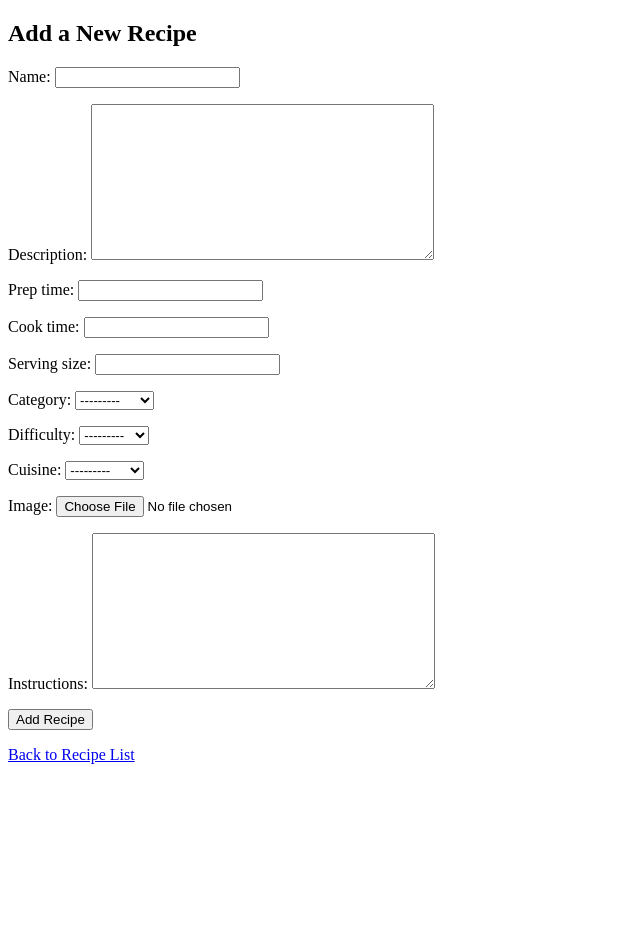
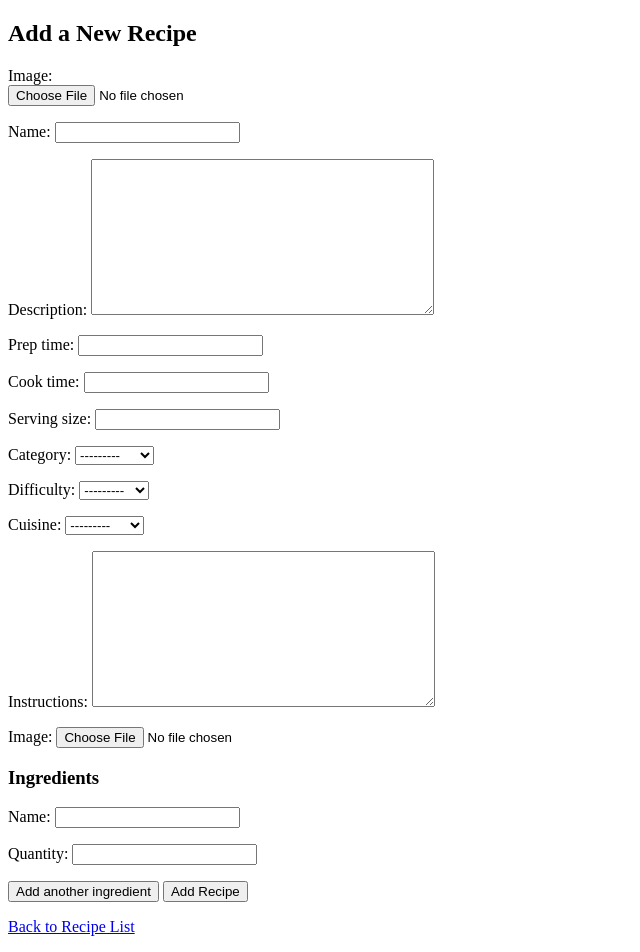
Before and after one commit to maarkwilliams/Project3, a Django app: page /recipes/add/ in a window 1280 px wide. Shown: the part 73-1025 px from the top of the page, without its empty margins (0-640 px from the left). Before the commit the page ends 837 px from the top, so only its background shows below. Run offline with Django 4.2, Linux system fonts and the light colour scheme; a user stored in the database is signed in.

Commit message:
Add the option for ingredients with JS

```diff
--- a/recipes/forms.py
+++ b/recipes/forms.py
@@ -1,14 +1,19 @@
 from django import forms
-from .models import Recipe
+from django.forms import modelformset_factory
+from .models import Recipe, Ingredient
 
 class RecipeForm(forms.ModelForm):
+    image = forms.ImageField(required=True)
     class Meta:
         model = Recipe
-        fields = ['name', 'description', 'prep_time', 'cook_time', 'serving_size', 'category', 'difficulty', 'cuisine', 'image', 'instructions']
+        fields = [
+            'name', 'description', 'prep_time', 'cook_time',
+            'serving_size', 'category', 'difficulty', 'cuisine',
+            'instructions'
+        ]
 
-    image = forms.ImageField(required=True)
-
-    def clean_total_time(self):
-        prep_time = self.cleaned_data.get('prep_time')
-        cook_time = self.cleaned_data.get('cook_time')
-        return prep_time + cook_time
+IngredientFormSet = modelformset_factory(
+    Ingredient,
+    fields=['name', 'quantity'],
+    extra=1,
+)
--- a/recipes/models.py
+++ b/recipes/models.py
@@ -1,35 +1,34 @@
 from django.db import models
-from django.contrib.auth.models import User
 from django.conf import settings
 
+CATEGORY_CHOICES = [
+    ('Breakfast', 'Breakfast'),
+    ('Lunch', 'Lunch'),
+    ('Dinner', 'Dinner'),
+    ('Snack', 'Snack'),
+    ('Drink', 'Drink'),
+]
+
+DIFFICULTY_CHOICES = [
+    ('Easy', 'Easy'),
+    ('Medium', 'Medium'),
+    ('Hard', 'Hard'),
+]
+
+CUISINE_CHOICES = [
+    ('American', 'American'),
+    ('Italian', 'Italian'),
+    ('Chinese', 'Chinese'),
+    ('Mexican', 'Mexican'),
+    ('Indian', 'Indian'),
+]
+
+
 class Recipe(models.Model):
-    CATEGORY_CHOICES = [
-        ('Breakfast', 'Breakfast'),
-        ('Lunch', 'Lunch'),
-        ('Dinner', 'Dinner'),
-        ('Snack', 'Snack'),
-        ('Drink', 'Drink'),
-    ]
-
-    DIFFICULTY_CHOICES = [
-        ('Easy', 'Easy'),
-        ('Medium', 'Medium'),
-        ('Hard', 'Hard'),
-    ]
-
-    CUISINE_CHOICES = [
-        ('American', 'American'),
-        ('Italian', 'Italian'),
-        ('Chinese', 'Chinese'),
-        ('Mexican', 'Mexican'),
-        ('Indian', 'Indian'),
-    ]
-
     name = models.CharField(max_length=255)
     description = models.TextField()
     prep_time = models.IntegerField()
     cook_time = models.IntegerField()
-    total_time = models.IntegerField()
     serving_size = models.IntegerField()
     category = models.CharField(max_length=20, choices=CATEGORY_CHOICES)
     difficulty = models.CharField(max_length=20, choices=DIFFICULTY_CHOICES)
@@ -42,6 +41,15 @@ class Recipe(models.Model):
     def __str__(self):
         return self.name
 
-    def save(self, *args, **kwargs):
-        self.total_time = self.prep_time + self.cook_time
-        super().save(*args, **kwargs)
+    @property
+    def total_time(self):
+        return self.prep_time + self.cook_time
+
+
+class Ingredient(models.Model):
+    recipe = models.ForeignKey(Recipe, on_delete=models.CASCADE, related_name='ingredients')
+    name = models.CharField(max_length=100)
+    quantity = models.CharField(max_length=50)
+
+    def __str__(self):
+        return f"{self.quantity} of {self.name}"
--- a/recipes/templates/recipes/add_recipe.html
+++ b/recipes/templates/recipes/add_recipe.html
@@ -3,11 +3,84 @@
 {% block content %}
   <h2>Add a New Recipe</h2>
 
-  <form method="POST" enctype="multipart/form-data">
+  <form method="POST" enctype="multipart/form-data" id="recipe-form">
     {% csrf_token %}
-    {{ form.as_p }}
+
+    <div class="recipe-form">
+      {{ recipe_form.image.label_tag }}<br>
+      {{ recipe_form.image }}
+      {{ recipe_form.as_p }}
+    </div>
+
+    <h3>Ingredients</h3>
+    <div id="ingredient-formset">
+      {{ formset.management_form }}
+      {% for form in formset %}
+        <div class="ingredient-form">
+          {{ form.as_p }}
+          {% if not forloop.first %}
+            <button type="button" class="remove-form">Remove</button>
+          {% endif %}
+        </div>
+      {% endfor %}
+    </div>
+
+    <button type="button" id="add-ingredient">Add another ingredient</button>
     <button type="submit">Add Recipe</button>
   </form>
 
   <p><a href="{% url 'recipe_list' %}">Back to Recipe List</a></p>
+
+  <script>
+    document.addEventListener('DOMContentLoaded', function() {
+      const formsetDiv = document.getElementById('ingredient-formset');
+      const addBtn = document.getElementById('add-ingredient');
+      const totalForms = document.getElementById('id_form-TOTAL_FORMS');
+      const maxForms = document.getElementById('id_form-MAX_NUM_FORMS');
+
+      function updateFormIndices() {
+        const forms = formsetDiv.getElementsByClassName('ingredient-form');
+        for (let i = 0; i < forms.length; i++) {
+          const inputs = forms[i].querySelectorAll('input, select');
+          inputs.forEach(input => {
+            input.name = input.name.replace(/form-\d+-/, `form-${i}-`);
+            input.id = input.id.replace(/form-\d+-/, `form-${i}-`);
+          });
+        }
+      }
+
+      addBtn.addEventListener('click', () => {
+        const currentFormCount = parseInt(totalForms.value);
+        if (currentFormCount >= parseInt(maxForms.value)) {
+          alert('Maximum number of ingredients reached');
+          return;
+        }
+
+        const newForm = formsetDiv.querySelector('.ingredient-form').cloneNode(true);
+        const inputs = newForm.querySelectorAll('input');
+        inputs.forEach(input => {
+          input.value = '';
+          input.name = input.name.replace(/form-\d+-/, `form-${currentFormCount}-`);
+          input.id = input.id.replace(/form-\d+-/, `form-${currentFormCount}-`);
+        });
+
+        const removeBtn = document.createElement('button');
+        removeBtn.type = 'button';
+        removeBtn.className = 'remove-form';
+        removeBtn.textContent = 'Remove';
+        newForm.appendChild(removeBtn);
+
+        formsetDiv.appendChild(newForm);
+        totalForms.value = currentFormCount + 1;
+      });
+
+      formsetDiv.addEventListener('click', (e) => {
+        if (e.target.classList.contains('remove-form')) {
+          e.target.parentElement.remove();
+          totalForms.value = parseInt(totalForms.value) - 1;
+          updateFormIndices();
+        }
+      });
+    });
+  </script>
 {% endblock %}
--- a/recipes/views.py
+++ b/recipes/views.py
@@ -1,9 +1,9 @@
 import cloudinary.uploader
 from django.shortcuts import render, redirect, get_object_or_404
-from .forms import RecipeForm
-from .models import Recipe
+from .forms import RecipeForm, IngredientFormSet
+from .models import Recipe, Ingredient
 from django.contrib.auth.decorators import login_required
-from reviews.forms import CommentForm, LikeForm
+from reviews.forms import CommentForm
 from reviews.models import Like
 
 # Cloudinary config
@@ -16,43 +16,42 @@ cloudinary.config(
 @login_required
 def add_recipe(request):
     if request.method == 'POST':
-        form = RecipeForm(request.POST, request.FILES)
-        if form.is_valid():
-            image = form.cleaned_data['image']
+        recipe_form = RecipeForm(request.POST, request.FILES)
+        formset = IngredientFormSet(request.POST)
 
+        if recipe_form.is_valid() and formset.is_valid():
+            image = recipe_form.cleaned_data['image']
             upload_result = cloudinary.uploader.upload(image)
             image_url = upload_result['secure_url']
 
-            new_recipe = form.save(commit=False)
-            new_recipe.image_url = image_url
-            new_recipe.created_by = request.user
-            new_recipe.save()
+            recipe = recipe_form.save(commit=False)
+            recipe.image_url = image_url
+            recipe.created_by = request.user
+            recipe.save()
+
+            for form in formset:
+                ingredient = form.save(commit=False)
+                ingredient.recipe = recipe
+                ingredient.save()
 
             return redirect('recipe_list')
     else:
-        form = RecipeForm()
+        recipe_form = RecipeForm()
+        formset = IngredientFormSet(queryset=Ingredient.objects.none())
 
-    return render(request, 'recipes/add_recipe.html', {'form': form})
+    return render(request, 'recipes/add_recipe.html', {
+        'recipe_form': recipe_form,
+        'formset': formset,
+    })
 
 def recipe_list(request):
     recipes = Recipe.objects.all()
     return render(request, 'recipes/recipe_list.html', {'recipes': recipes})
 
-def recipe_detail(request, id):
-    recipe = get_object_or_404(Recipe, id=id)
-    return render(request, 'recipes/recipe_detail.html', {'recipe': recipe})
-
-def recipe_detail(request, id):
-    recipe = get_object_or_404(Recipe, id=id)
-    form = CommentForm(request.POST or None)
-    return render(request, 'recipes/recipe_detail.html', {
-        'recipe': recipe,
-        'form': form
-    })
-
 def recipe_detail(request, recipe_id):
     recipe = get_object_or_404(Recipe, id=recipe_id)
     likes_count = Like.objects.filter(recipe=recipe).count()
+    comment_form = CommentForm()
 
     if request.method == 'POST':
         if request.user.is_authenticated:
@@ -63,4 +62,5 @@ def recipe_detail(request, recipe_id):
     return render(request, 'recipes/recipe_detail.html', {
         'recipe': recipe,
         'likes_count': likes_count,
+        'form': comment_form,
     })
```
Also changed, not shown: recipes/templates/recipes/recipe_detail.html (+7 -0 lines), db.sqlite3, recipes/migrations/0003_ingredient.py (added), recipes/migrations/0004_remove_recipe_total_time.py (added).
